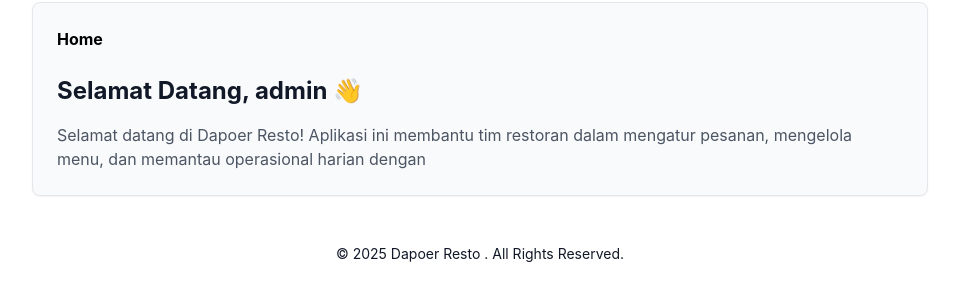
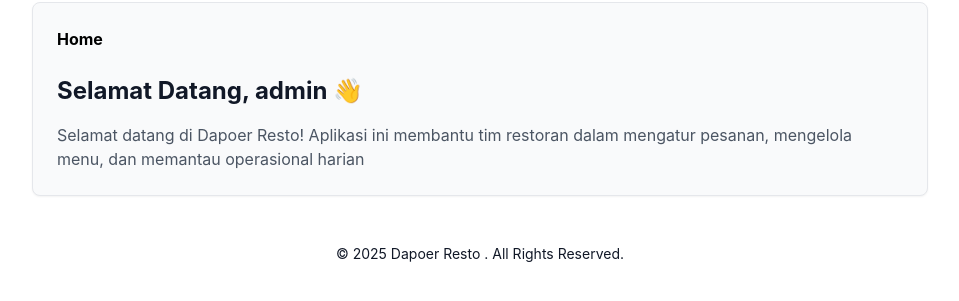
Before and after one commit to rifqyfakhryzain/Tubes-RPL-1, a PHP site: page / in a window 1280 px wide. Shown: the part 102-403 px from the top of the page, without its empty margins (288-1247 px from the left). Run offline with PHP 8.4, Linux system fonts and the light colour scheme; a user stored in the database is signed in; data comes from the database, SQL or seed files in the repository; some libraries are stand-ins or nearby versions.

Commit message:
Mengubah tampilan index

```diff
--- a/index.php
+++ b/index.php
@@ -58,7 +58,7 @@
                   Selamat Datang, <?= htmlspecialchars($nama); ?> 👋
                </h2>
                <p class="text-gray-600 dark:text-gray-400">
-                  Selamat datang di Dapoer Resto! Aplikasi ini membantu tim restoran dalam mengatur pesanan, mengelola menu, dan memantau operasional harian dengan
+                  Selamat datang di Dapoer Resto! Aplikasi ini membantu tim restoran dalam mengatur pesanan, mengelola menu, dan memantau operasional harian
                </p>
             </div>
 
```
